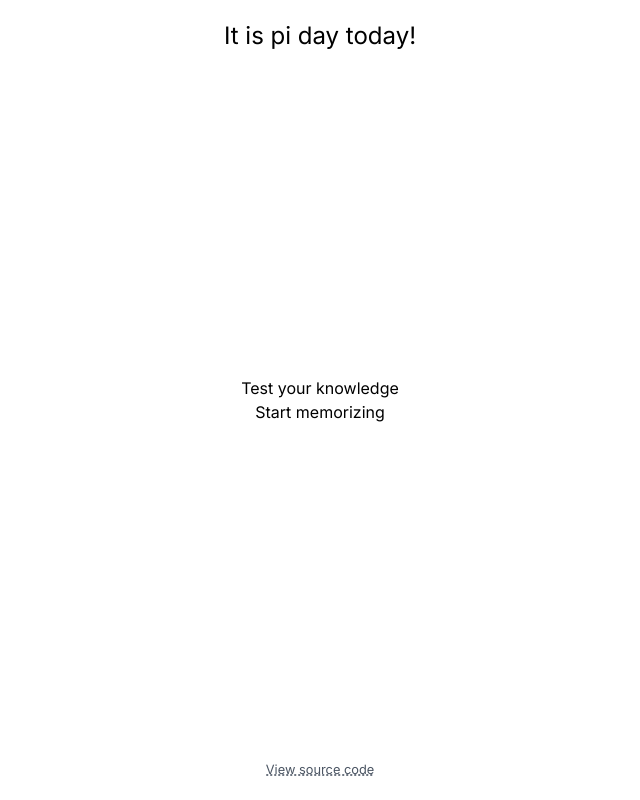
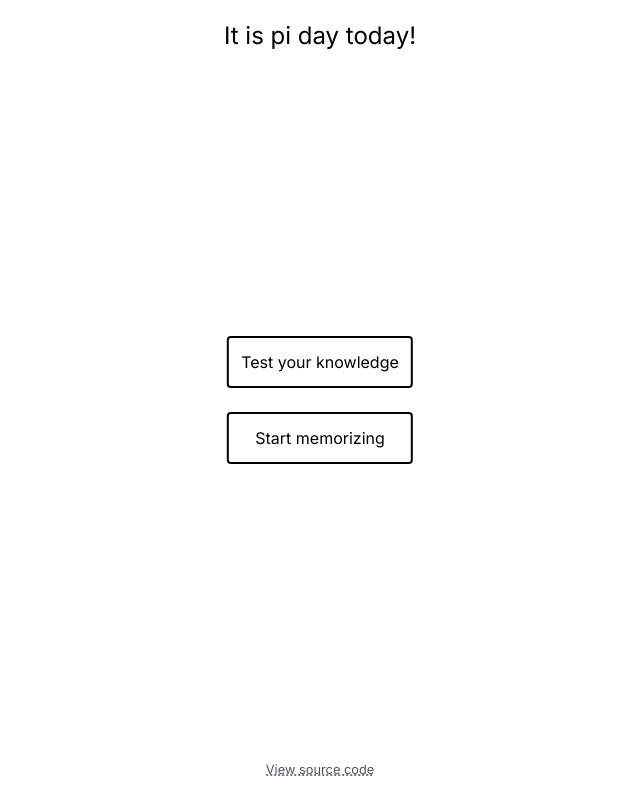
Before and after one commit to riley0122/pi-day-2024, a Next.js app: page / in a window 1280 px wide. Shown: the whole page, without its empty margins (320-960 px from the left). Built offline with nearby package versions, Linux system fonts and the light colour scheme.

Commit message:
added home screen

```diff
--- a/src/app/page.tsx
+++ b/src/app/page.tsx
@@ -18,8 +18,8 @@ export default function Home() {
     <div className="w-lvw h-lvh text-center" id="wrapper">
       <PiDay />
       <div className="flex absolute right-1/2 top-1/2 translate-x-1/2 -translate-y-1/2 flex-col">
-        <button>Test your knowledge</button>
-        <button>Start memorizing</button>
+        <button className="w-30 p-3 border-solid border-2 border-black rounded mb-3 hover:bg-slate-300 ease-in duration-75 hover:duration-150">Test your knowledge</button>
+        <button className="w-30 p-3 border-solid border-2 border-black rounded mt-3 hover:bg-slate-300 ease-in duration-75 hover:duration-150">Start memorizing</button>
       </div>
     </div>
   );
```
